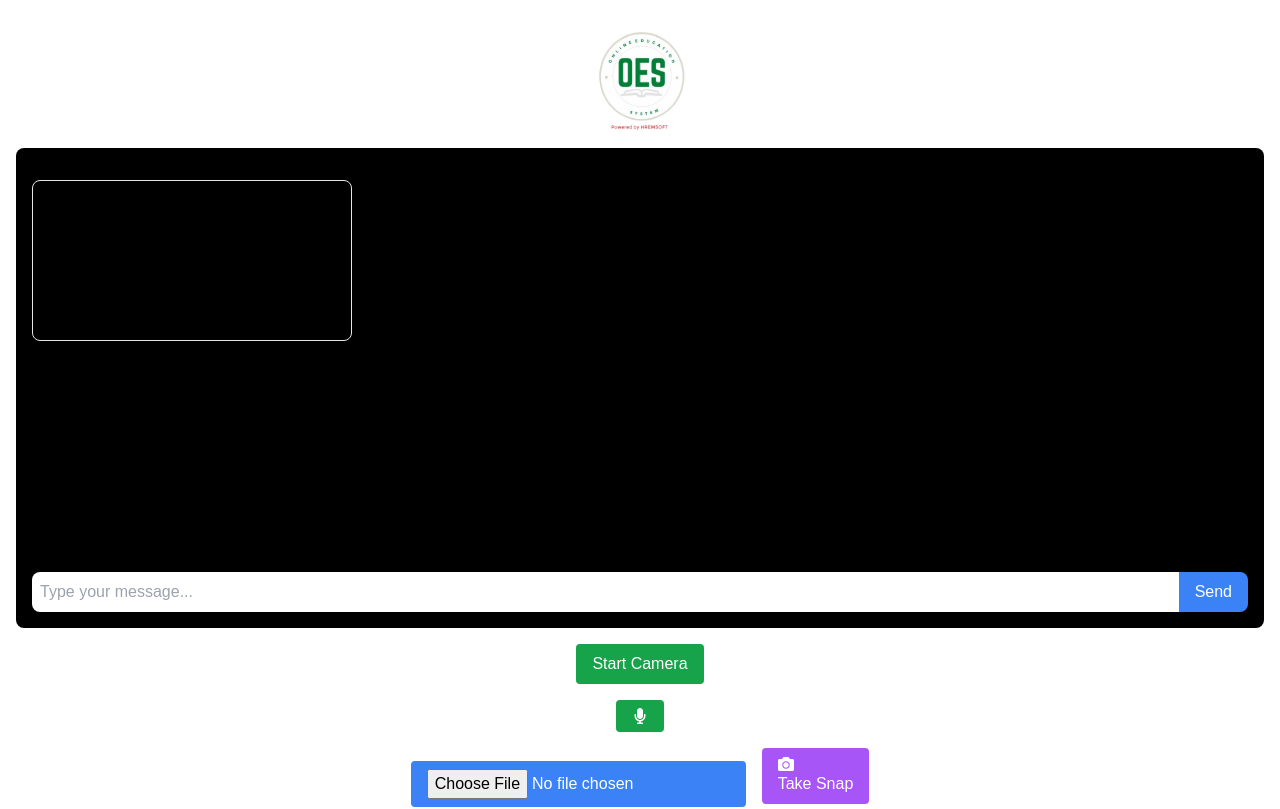
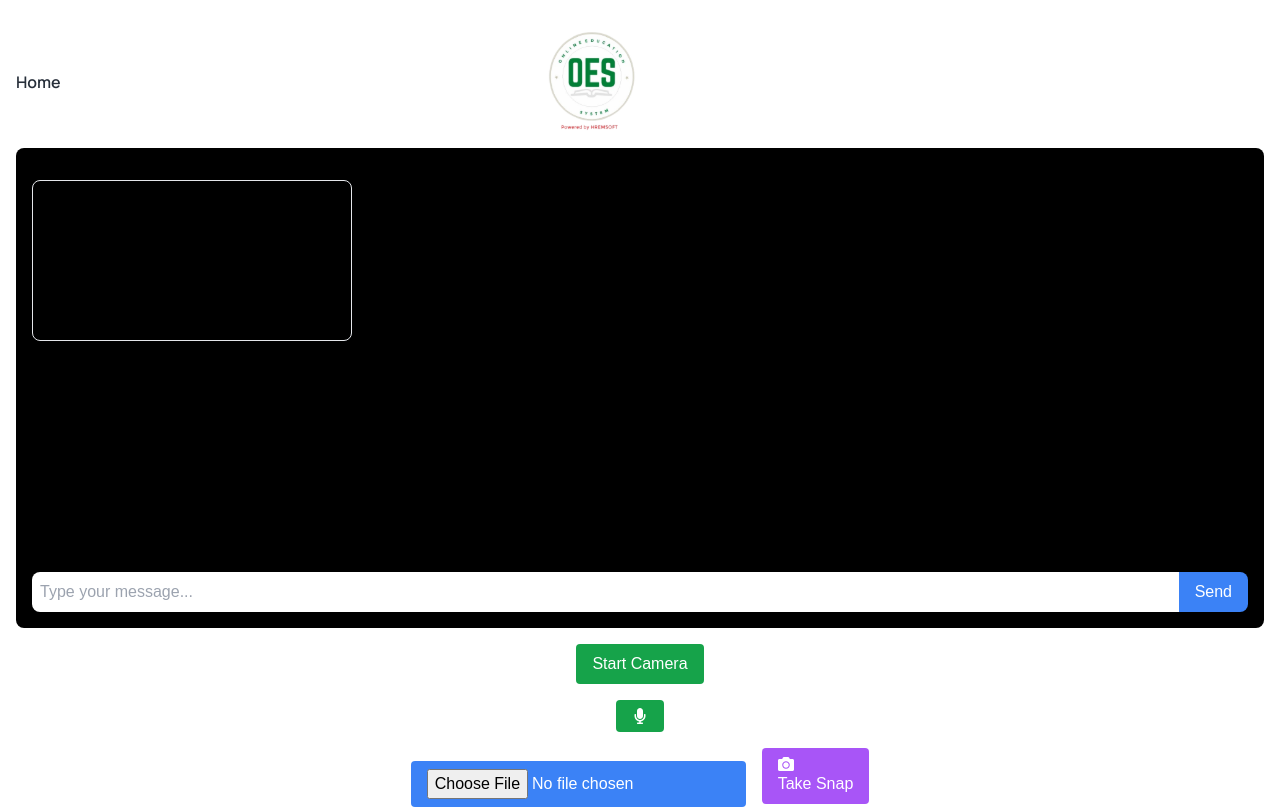
Before and after one commit to PelumiWeb/oes-landin, a Next.js app: page /tutor in a window 1280 px wide. Shown: the top 809 px of the page. Built offline with nearby package versions, Linux system fonts and the light colour scheme.

Commit message:
added some data

```diff
--- a/src/app/tutor/page.tsx
+++ b/src/app/tutor/page.tsx
@@ -4,6 +4,7 @@ import React, { useState, useRef, useEffect } from "react";
 import Image from "next/image";
 import Cookies from "js-cookie";
 import { FaMicrophone, FaStop, FaCamera } from "react-icons/fa";
+import { useRouter } from "next/navigation";
 
 interface Message {
   text: string;
@@ -24,6 +25,7 @@ const Page: React.FC = () => {
   const [imagePreview, setImagePreview] = useState<string | undefined>(
     undefined
   );
+  const router = useRouter()
   const [error, setError] = useState<string>("");
   const mediaRecorderRef = useRef<MediaRecorder | null>(null);
   const audioPlaybackRef = useRef<HTMLAudioElement | null>(null);
@@ -283,9 +285,18 @@ const Page: React.FC = () => {
   return (
     <div className="flex flex-col items-center p-4 bg-white min-h-full">
       {/* Logo space */}
-      <div className="w-full flex justify-center py-4 bg-transparent">
-        <div className="relative w-[100px] h-[100px]">
-          <Image src="/logosOES.svg" fill alt="Logo" />
+      <div className="flex flex-col items-start w-full justify-center">
+        <div className="w-[50%] flex justify-between items-center py-4 bg-transparent">
+          <button
+            onClick={() => router.push("/")}
+            className="flex  items-start">
+            <p className="text-[#272F3A] font-marope text-[16px] leading-[24px] font-semibold">
+              Home
+            </p>
+          </button>
+          <div className="relative w-[100px] h-[100px]">
+            <Image src="/logosOES.svg" fill alt="Logo" />
+          </div>
         </div>
       </div>
 
```
